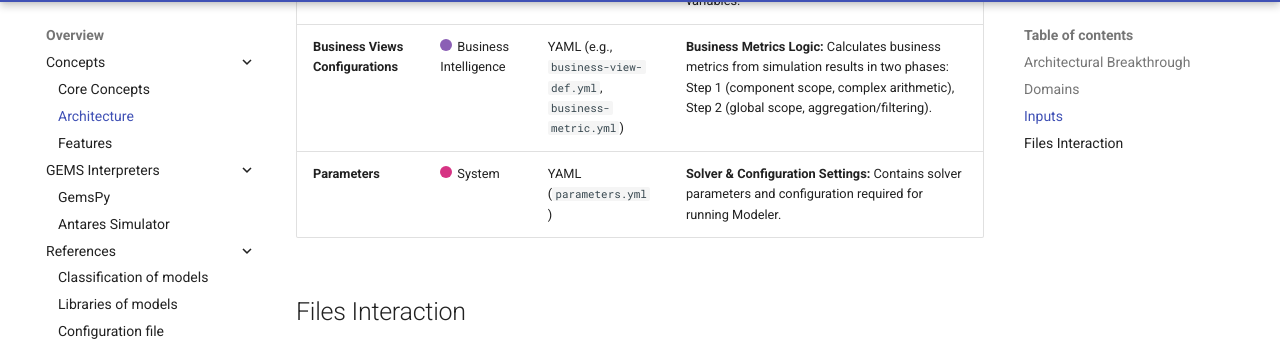
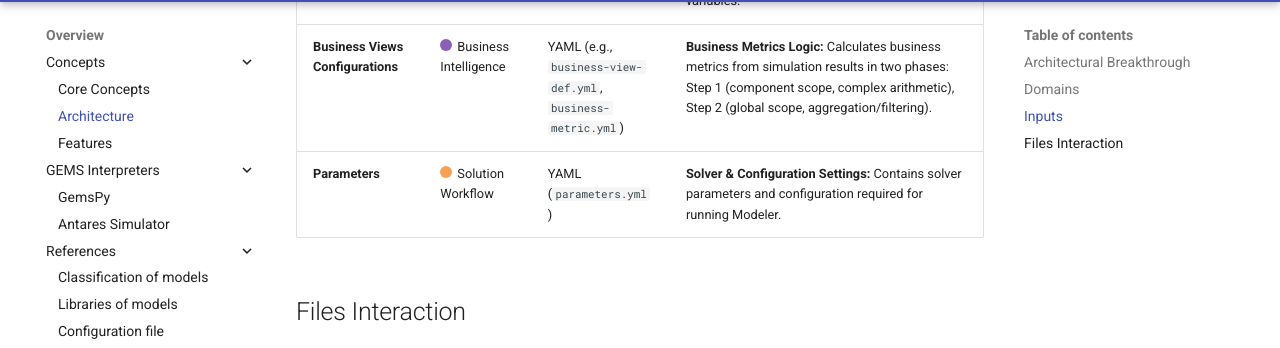
Before and after one commit to AntaresSimulatorTeam/GEMS, an MkDocs documentation site: the page built from doc/1_Overview/Concepts/2_architecture.md, in a window 1280 px wide and 900 px high, scrolled down 2664 px. Shown: the part 94-442 px from the top of the window. Built offline with MkDocs 1.6.1 and Material for MkDocs 9.7.7, drawn with Linux system fonts in a browser that asks for light colours; comment, search, counter and statistics services are not loaded.

Commit message:
Update doc/1_Overview/Concepts/2_architecture.md

```diff
--- a/doc/1_Overview/Concepts/2_architecture.md
+++ b/doc/1_Overview/Concepts/2_architecture.md
@@ -45,7 +45,7 @@ These inputs are external files to the core software and consist of:
 | **Taxonomy**             | <span style="display:inline-block; width:12px; height:12px; background-color:#17A2B8; border-radius:50%; margin-right:5px;"></span>Abstract modelling        | YAML (e.g., `taxonomy.yml`)                | **Model Structure & Categories:** Specifies mandatory parameters, variables, ports, or extra outputs per category. Useful for structuring the UI (user interface) and simulation outputs.                             |
 | **Solution Workflow**    | <span style="display:inline-block; width:12px; height:12px; background-color:#F8A055; border-radius:50%; margin-right:5px;"></span>Solution Workflow        | YAML (`optim-config.yml`)            | **Workflow Definition:** Describes calculation block processing (sequential, parallel, Xpansion frontale, Benders decomposition) and master problem constraints, especially for investment variables.                   |
 | **Business Views Configurations**       | <span style="display:inline-block; width:12px; height:12px; background-color:#8B5FB5; border-radius:50%; margin-right:5px;"></span>Business Intelligence    | YAML (e.g., `business-view-def.yml`, `business-metric.yml`) | **Business Metrics Logic:** Calculates business metrics from simulation results in two phases: Step 1 (component scope, complex arithmetic), Step 2 (global scope, aggregation/filtering).                             |
-| **Parameters**           | <span style="display:inline-block; width:12px; height:12px; background-color:#D63384; border-radius:50%; margin-right:5px;"></span>System                   | YAML (`parameters.yml`)              | **Solver & Configuration Settings:** Contains solver parameters and configuration required for running Modeler.                                                                                                |
+| **Parameters**           | <span style="display:inline-block; width:12px; height:12px; background-color:#F8A055; border-radius:50%; margin-right:5px;"></span>Solution Workflow                | YAML (`parameters.yml`)              | **Solver & Configuration Settings:** Contains solver parameters and configuration required for running Modeler.                                                                                                |
 
 ## Files Interaction
 
```
